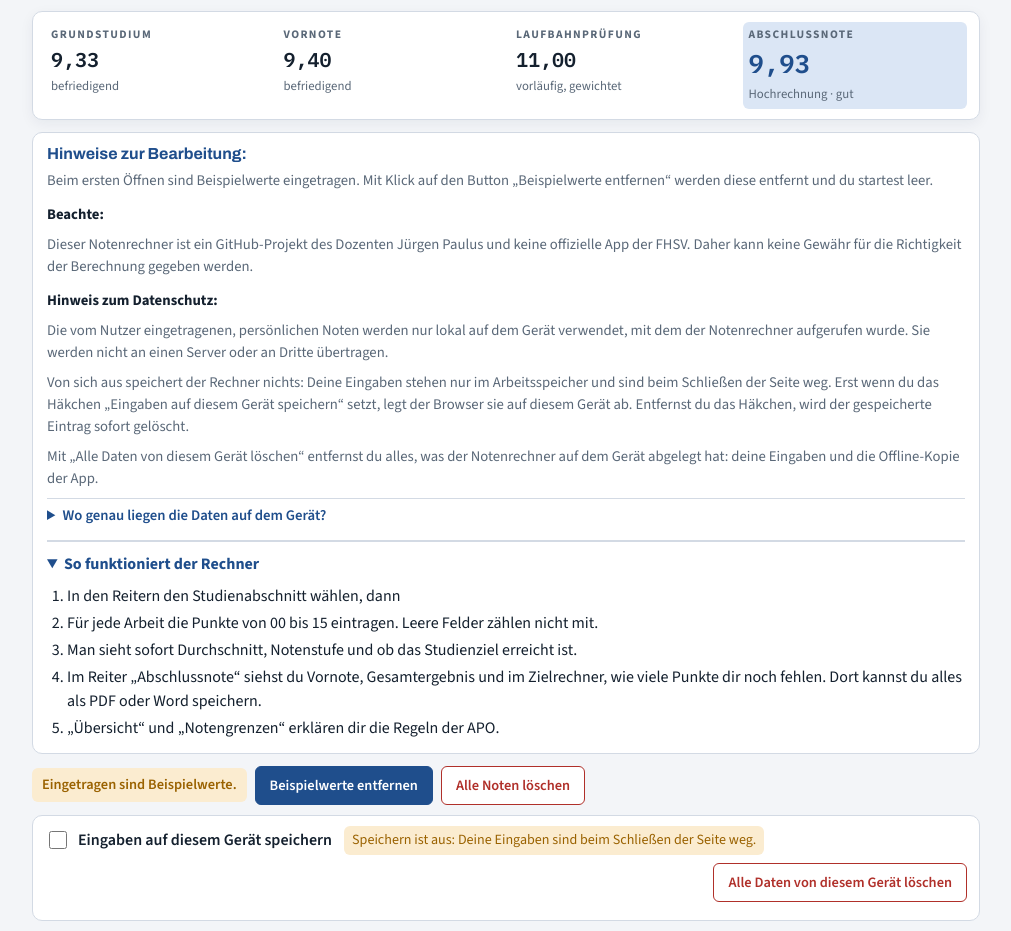
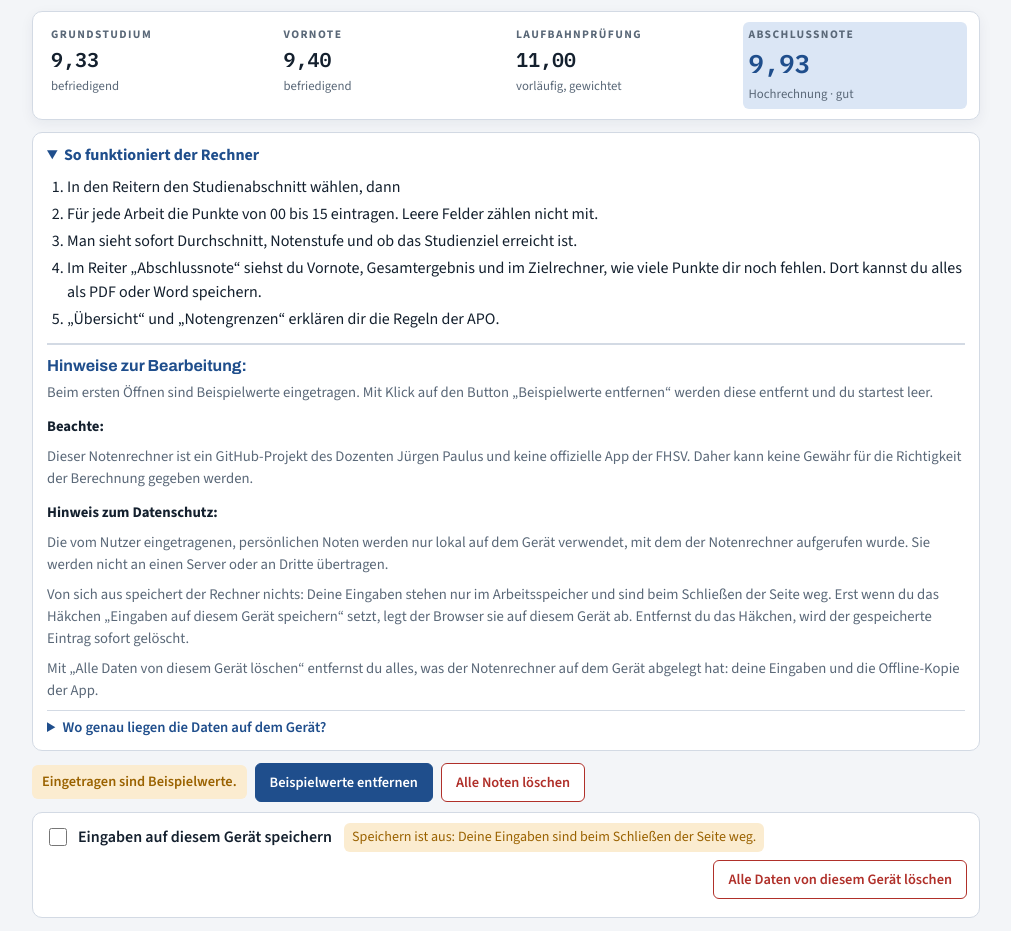
Before and after one commit to JuPa65/notenrechner-gd-pol-SL, a website: page index.html in a window 1280 px wide. Shown: the part 155-1086 px from the top of the page, without its empty margins (134-1145 px from the left). Drawn offline with Linux system fonts and the light colour scheme.

Commit message:
Hinweise zur Bearbeitung unter 'So funktioniert der Rechner'
Co-Authored-By: Claude Opus 5.5 <noreply@anthropic.com>
Claude-Session: https://claude.ai/code/session_015H8wg6jrxBs1YKFbi9uA4Z

```diff
--- a/index.html
+++ b/index.html
@@ -152,6 +152,17 @@ ul.plain li{margin:2px 0}
   </div>
 
   <section class="help" aria-label="Hinweise zur Bearbeitung">
+    <details class="howto" id="help" open>
+      <summary>So funktioniert der Rechner</summary>
+      <ol>
+        <li>In den Reitern den Studienabschnitt w&#228;hlen, dann</li>
+      <li>F&#252;r jede Arbeit die Punkte von 00 bis 15 eintragen. Leere Felder z&#228;hlen nicht mit.</li>
+      <li>Man sieht sofort Durchschnitt, Notenstufe und ob das Studienziel erreicht ist.</li>
+      <li>Im Reiter &#8222;Abschlussnote&#8220; siehst du Vornote, Gesamtergebnis und im Zielrechner, wie viele Punkte dir noch fehlen. Dort kannst du alles als PDF oder Word speichern.</li>
+      <li>&#8222;&#220;bersicht&#8220; und &#8222;Notengrenzen&#8220; erkl&#228;ren dir die Regeln der APO.</li>
+    </ol>
+    </details>
+    <div class="hints">
       <h2 class="help-title">Hinweise zur Bearbeitung:</h2>
       <p>Beim ersten &#214;ffnen sind Beispielwerte eingetragen. Mit Klick auf den Button &#8222;Beispielwerte entfernen&#8220; werden diese entfernt und du startest leer.</p>
       <p class="help-h">Beachte:</p>
@@ -173,16 +184,7 @@ ul.plain li{margin:2px 0}
         </ul>
         <p>Diese Ordner enthalten auch Daten anderer Webseiten. L&#246;sche dort deshalb keine Dateien von Hand, sondern nutze den Button unten oder die Browser-Einstellungen (Website-Daten l&#246;schen).</p>
       </details>
-    <details class="howto" id="help">
-      <summary>So funktioniert der Rechner</summary>
-      <ol>
-        <li>In den Reitern den Studienabschnitt w&#228;hlen, dann</li>
-      <li>F&#252;r jede Arbeit die Punkte von 00 bis 15 eintragen. Leere Felder z&#228;hlen nicht mit.</li>
-      <li>Man sieht sofort Durchschnitt, Notenstufe und ob das Studienziel erreicht ist.</li>
-      <li>Im Reiter &#8222;Abschlussnote&#8220; siehst du Vornote, Gesamtergebnis und im Zielrechner, wie viele Punkte dir noch fehlen. Dort kannst du alles als PDF oder Word speichern.</li>
-      <li>&#8222;&#220;bersicht&#8220; und &#8222;Notengrenzen&#8220; erkl&#228;ren dir die Regeln der APO.</li>
-    </ol>
-    </details>
+    </div>
   </section>
 
   <div class="toolbar">
@@ -203,7 +205,7 @@ ul.plain li{margin:2px 0}
     .help{margin-top:12px;background:var(--surface);border:1px solid var(--line);border-radius:10px;padding:10px 14px}
     .help summary{cursor:pointer;font-weight:700;color:var(--accent)}
     .help .help-title{font:700 1rem var(--display);font-stretch:85%;color:var(--accent);margin:2px 0 4px}
-    .help .howto{margin-top:12px;border-top:2px solid var(--line);padding-top:10px}
+    .help .hints{margin-top:12px;border-top:2px solid var(--line);padding-top:10px}
     .help ol{margin:8px 0 0;padding-left:20px}
     .help li{margin:3px 0}
     .help p{margin:8px 0 2px;color:var(--muted);font-size:.92rem}
--- a/sw.js
+++ b/sw.js
@@ -1,5 +1,5 @@
 /* Offline-Cache nur fuer eigene Dateien dieser App */
-const PREFIX="notenrechner-",CACHE=PREFIX+"v13";
+const PREFIX="notenrechner-",CACHE=PREFIX+"v14";
 const SHELL=["./","index.html","app.js","manifest.webmanifest","fonts/fonts.css",
  "fonts/archivo-latin-700-normal.woff2","fonts/archivo-latin-800-normal.woff2",
  "fonts/source-sans-3-latin-400-normal.woff2","fonts/source-sans-3-latin-600-normal.woff2","fonts/source-sans-3-latin-700-normal.woff2",
```
Lines whose indentation alone changed are shown as unchanged.
